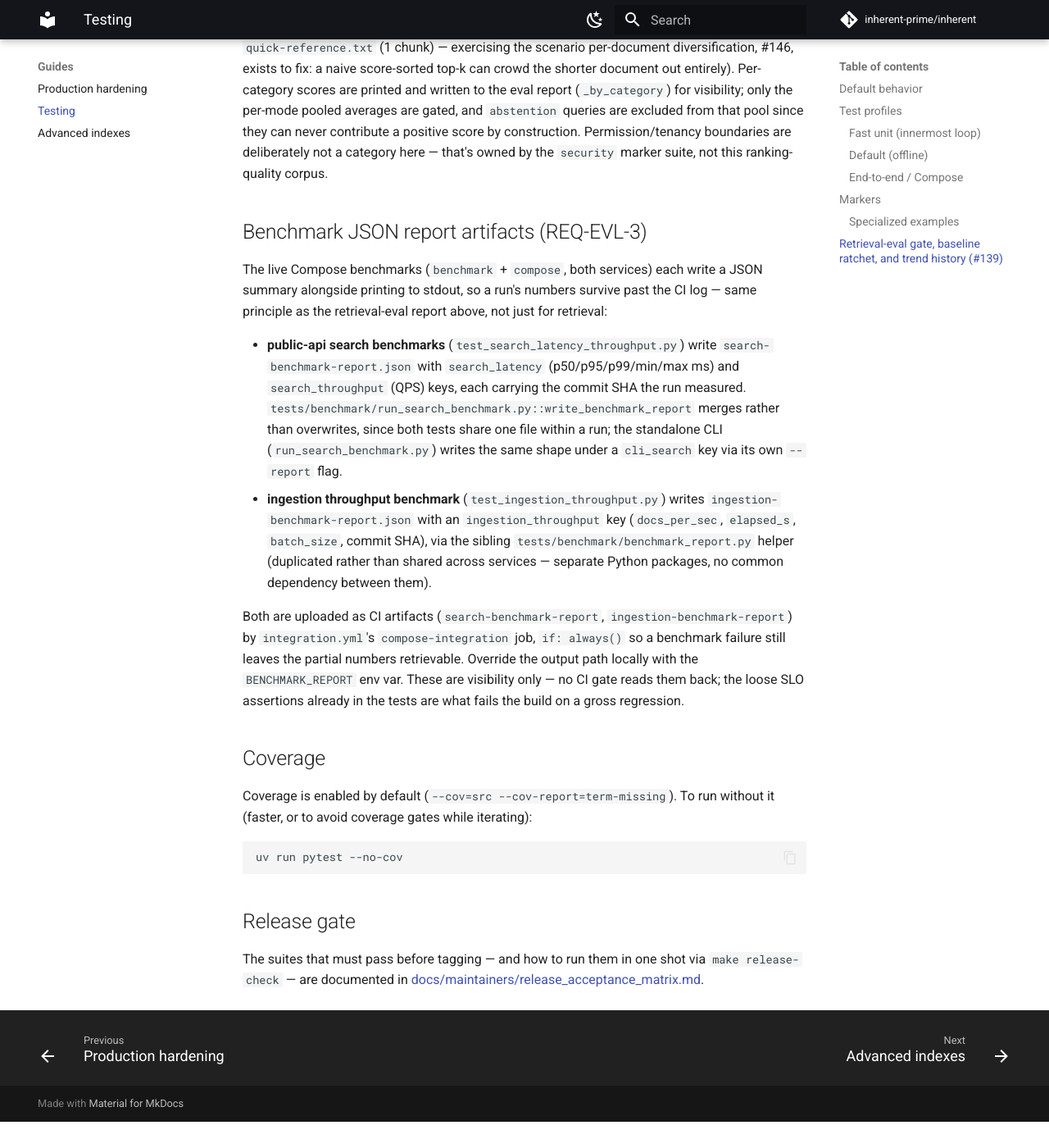
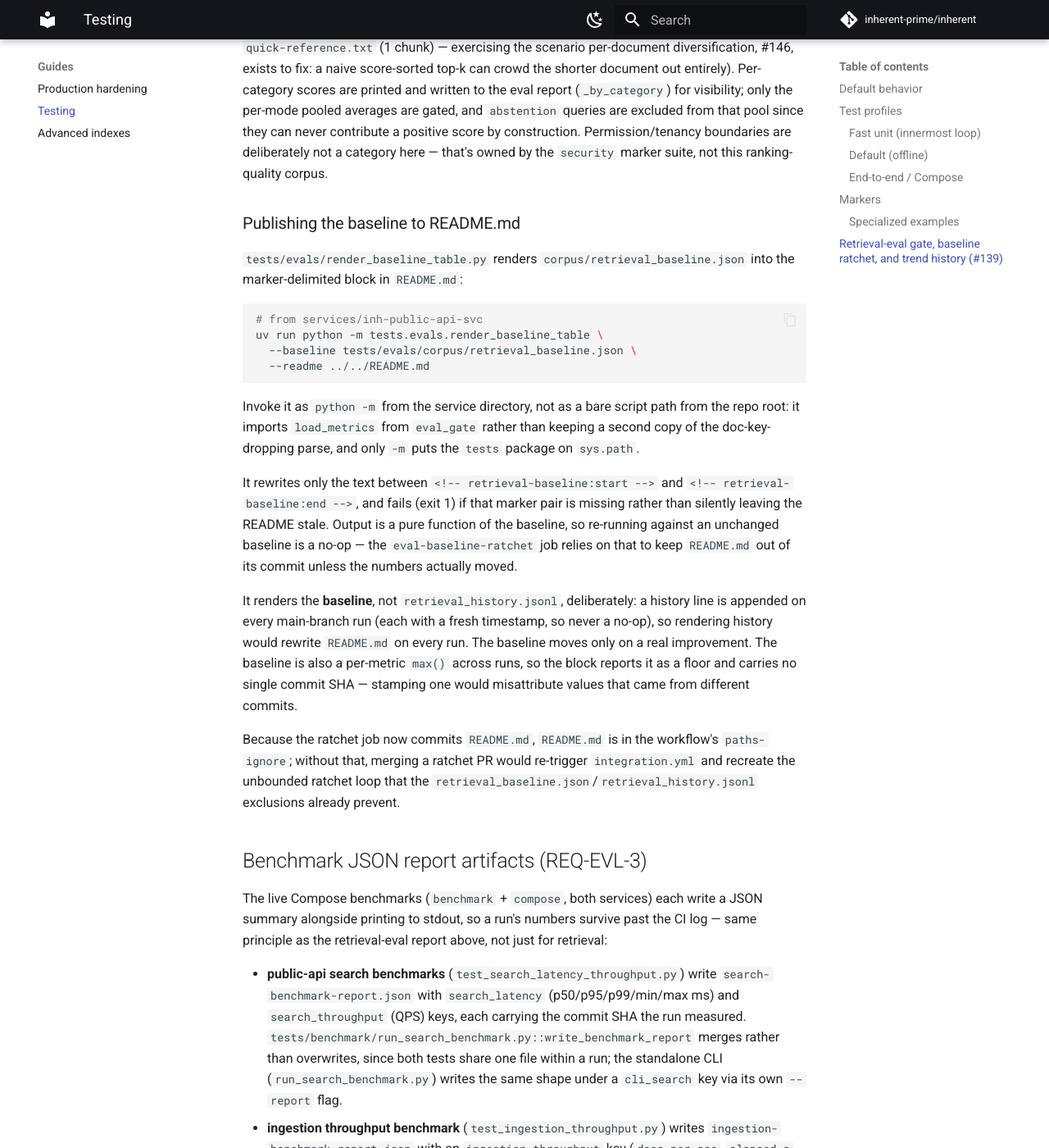
Before and after one commit to akash1047/inherent, an MkDocs documentation site: the page built from docs/testing.md, in a window 1280 px wide and 1400 px high, scrolled down 4729 px. Shown: the whole window at 82% size. Built offline with MkDocs 1.6.1 and Material for MkDocs 9.7.7, drawn with Linux system fonts in a browser that asks for light colours; comment, search, counter and statistics services are not loaded; before the commit the page ends 6097 px from its top, so only the background shows below that; some of the changed text lies outside the part shown.

Commit message:
feat(evals): publish the retrieval baseline as a table in README.md
The enforced retrieval-quality floor lived only in
corpus/retrieval_baseline.json, and the trend log was "queryable" only by
opening JSON by hand. README.md advertised the eval capability with no
numbers attached -- its only eval-related element was a pass/fail workflow
badge. So CI enforced a floor nobody could see.

Adds tests/evals/render_baseline_table.py, which renders the baseline into a
marker-delimited block in README.md, and wires it into the
eval-baseline-ratchet job so the block is regenerated in the same commit that
ratchets the baseline -- the advertised numbers cannot drift from the gated
ones.

Renders the baseline, not retrieval_history.jsonl: a history line is appended
on every main-branch run (fresh timestamp, never a no-op), so rendering
history would rewrite README.md on every run. The baseline moves only on a
real improvement. The baseline is also a per-metric max() across runs, so the
block presents it as a floor and carries no commit SHA, which would
misattribute values drawn from different commits.

README.md joins paths-ignore: the ratchet job now commits it, and without the
exclusion the ratchet PR's own merge would re-trigger integration.yml and
recreate the unbounded loop the baseline/history exclusions already prevent
(#146).

Invoked as `python -m` from the service directory rather than as a bare
script path from the repo root -- the renderer reuses load_metrics from
eval_gate instead of keeping a second copy of the doc-key-dropping parse, and
only `-m` puts the `tests` package on sys.path under `--no-project`.

Fixes #158

````diff
--- a/docs/testing.md
+++ b/docs/testing.md
@@ -159,7 +159,9 @@ On a green gate on `main`, `.github/workflows/integration.yml`'s
 `eval-baseline-ratchet` job ratchets the baseline up to
 `max(current, baseline)` per mode/metric (never down), appends a line to
 `corpus/retrieval_history.jsonl` — a durable, checked-in trend log of every
-main-branch run's scores — and opens (or updates) a pull request carrying both
+main-branch run's scores — regenerates the baseline table published in
+`README.md` (see [below](#publishing-the-baseline-to-readmemd)), and opens (or
+updates) a pull request carrying all three
 changes, rather than pushing to `main` directly: branch protection rejects
 direct `github-actions[bot]` pushes, so a push-based ratchet silently fails
 every run (this is what left the baseline seeded at zeros for the entire time
@@ -200,6 +202,43 @@ from that pool since they can never contribute a positive score by
 construction. Permission/tenancy boundaries are deliberately not a category
 here — that's owned by the `security` marker suite, not this ranking-quality
 corpus.
+
+### Publishing the baseline to README.md
+
+`tests/evals/render_baseline_table.py` renders `corpus/retrieval_baseline.json`
+into the marker-delimited block in `README.md`:
+
+```bash
+# from services/inh-public-api-svc
+uv run python -m tests.evals.render_baseline_table \
+  --baseline tests/evals/corpus/retrieval_baseline.json \
+  --readme ../../README.md
+```
+
+Invoke it as `python -m` from the service directory, not as a bare script path
+from the repo root: it imports `load_metrics` from `eval_gate` rather than
+keeping a second copy of the doc-key-dropping parse, and only `-m` puts the
+`tests` package on `sys.path`.
+
+It rewrites only the text between `<!-- retrieval-baseline:start -->` and
+`<!-- retrieval-baseline:end -->`, and fails (exit 1) if that marker pair is
+missing rather than silently leaving the README stale. Output is a pure
+function of the baseline, so re-running against an unchanged baseline is a
+no-op — the `eval-baseline-ratchet` job relies on that to keep `README.md` out
+of its commit unless the numbers actually moved.
+
+It renders the **baseline**, not `retrieval_history.jsonl`, deliberately: a
+history line is appended on every main-branch run (each with a fresh
+timestamp, so never a no-op), so rendering history would rewrite `README.md`
+on every run. The baseline moves only on a real improvement. The baseline is
+also a per-metric `max()` across runs, so the block reports it as a floor and
+carries no single commit SHA — stamping one would misattribute values that
+came from different commits.
+
+Because the ratchet job now commits `README.md`, `README.md` is in the
+workflow's `paths-ignore`; without that, merging a ratchet PR would re-trigger
+`integration.yml` and recreate the unbounded ratchet loop that the
+`retrieval_baseline.json`/`retrieval_history.jsonl` exclusions already prevent.
 
 ## Benchmark JSON report artifacts (REQ-EVL-3)
 
````
Also changed, not shown: CHANGELOG.md (+12 -0 lines), README.md (+25 -0 lines), 3 other files.
